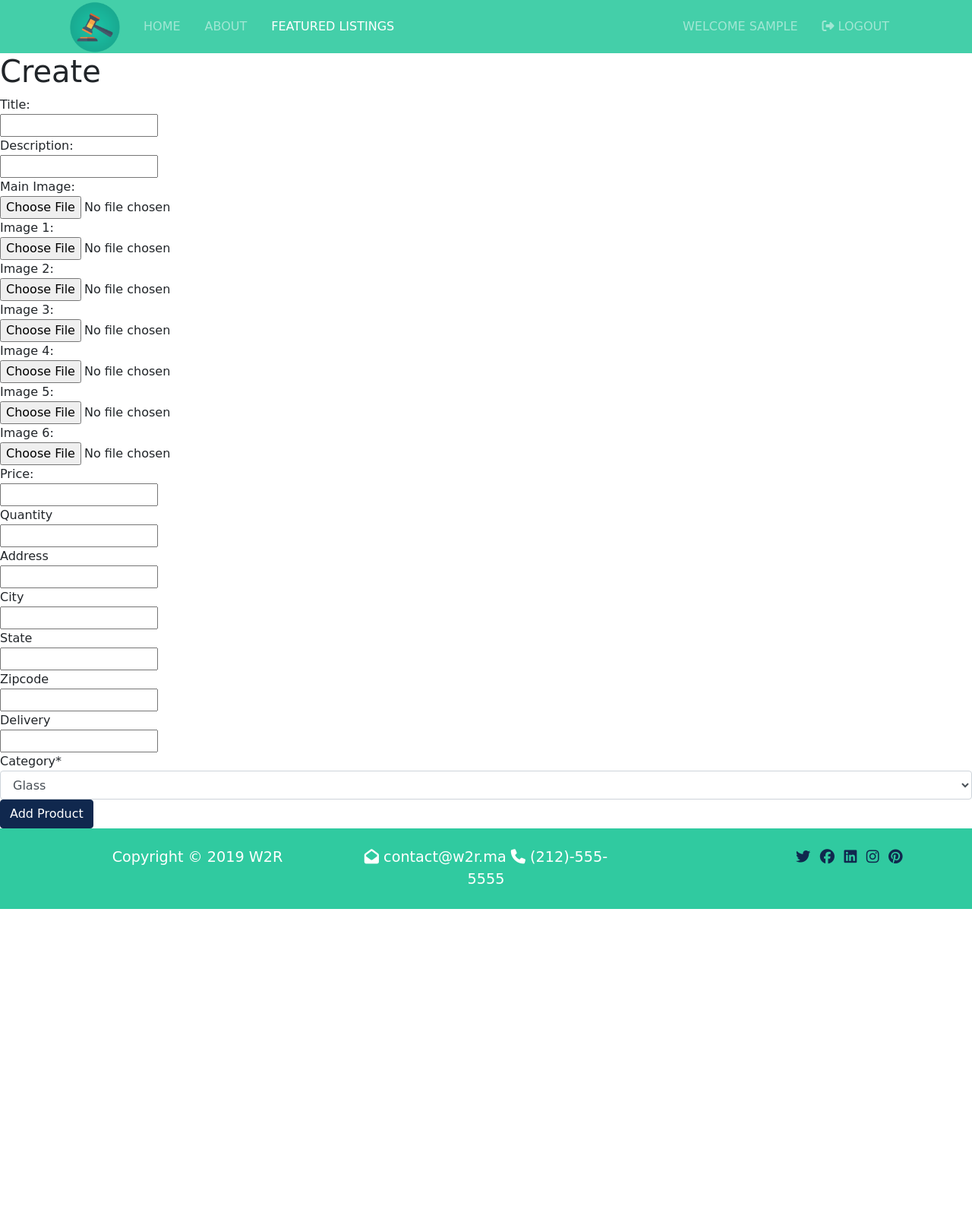
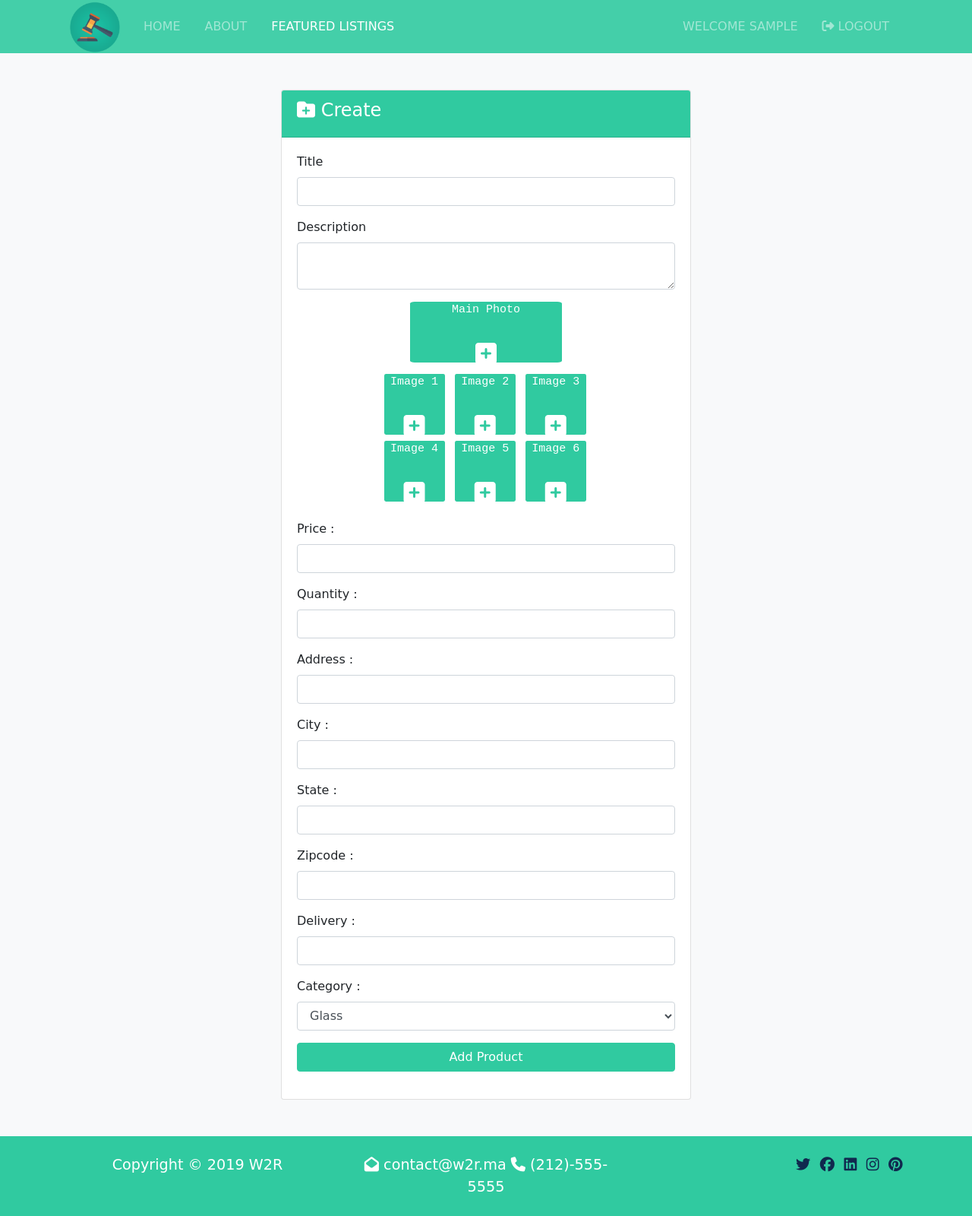
Before and after one commit to Falcon305/Waste2Ress, a Django app: page /listings/create in a window 1280 px wide. Shown: the whole page at 76% size. Before the commit the page ends 1196 px from the top, so only its background shows below. Run offline with Django 3.2, Linux system fonts and the light colour scheme; a user stored in the database is signed in; tables that the repository leaves empty hold one stand-in row (values such as "Sample post"); some libraries are stand-ins or nearby versions; some web fonts are replaced.

Commit message:
frontend3

```diff
--- a/templates/base.html
+++ b/templates/base.html
@@ -35,8 +35,8 @@
 
   <script src="{% static 'js/jquery-3.3.1.min.js' %}"></script>
   <script src="{% static 'js/bootstrap.bundle.min.js' %}"></script>
+  <script src="{% static 'js/lightbox.min.js' %}"></script>
   <script src="{% static 'js/main.js' %}"></script>
-  <script src="{% static 'js/lightbox.min.js' %}"></script>
   <script src="https://kit.fontawesome.com/a589fd9650.js"></script>
 </body>
 
--- a/templates/listings/create.html
+++ b/templates/listings/create.html
@@ -1,87 +1,127 @@
 {% extends 'base.html' %}
 
 {% block content %}
-
+<section id="login" class="bg-light py-5">
+    <div class="container">
+      <div class="row">
+        <div class="col-md-6 mx-auto">
+          <div class="card">
+            <div class="card-header bg-secondary text-white">
+              <h4>
+                <i class="fas fa-folder-plus"></i> Create </h4>
+            </div>
+            <div class="card-body">
+            {% include 'partials/_alerts.html' %}
+            <!-- test -->
 {% if error %}
 {{ error }}
-<br />
-<br />
 {% endif %}
-
-<h1>Create</h1>
-
 <form method="POST" action="{% url 'create' %}" enctype="multipart/form-data">
 {% csrf_token %}
-Title:
-<br />
-<input type="text" name="title" />
-<br />
-Description:
-<br />
-<input type="textbox" name="description" />
-<br />
+<div class="form-group">
+<label for="title">Title</label>
+<input type="text" class="form-control" name="title" />
+</div>
 
+<div class="form-group">
+<label for="description">Description</label>
+<textarea  class="form-control" name="description" > </textarea>
+</div>
 
-Main Image:
-<br />
-<input type="file" name="photo_main" />
-<br />
-Image 1:
-<br />
-<input type="file" name="photo_1" />
-<br />
-Image 2:
-<br />
-<input type="file" name="photo_2" />
-<br />
-Image 3:
-<br />
-<input type="file" name="photo_3" />
-<br />
-Image 4:
-<br />
-<input type="file" name="photo_4" />
-<br />
-Image 5:
-<br />
-<input type="file" name="photo_5" />
-<br />
-Image 6:
-<br />
-<input type="file" name="photo_6" />
-<br />
+<div class="form-group">
+<label for="photo_main" class="my-label bg-secondary main-pic">
+<input type="file" class="form-control-file my-file-input" name="photo_main" />
+<p class="file-return">Main Photo</p>
+<i class="fa fa-plus-square my-icon fa-2x"></i>
+</label>
+<div class="container my-container" >
+<label for="photo_1" class="my-label bg-secondary mr-2">
+  <input type="file" class="form-control-file my-file-input" name="photo_1" />
+  <p class="file-return" >Image 1</p>
+  <i class="fa fa-plus-square my-icon fa-2x"></i>
+</label>
 
-Price:
-<br />
-<input type="text" name="price" />
-<br />
-Quantity
-<br />
-<input type="text" name="quantity" />
-<br />
-Address
-<br />
-<input type="text" name="address" />
-<br />
-City
-<br />
-<input type="text" name="city" />
-<br />
-State
-<br />
-<input type="text" name="state" />
-<br />
-Zipcode
-<br />
-<input type="text" name="zipcode" />
-<br />
-Delivery
-<br />
-<input type="text" name="delivery" />
-<br />
-Category<span class="asteriskField">*</span> </label> <div class=""> <select name="category" class="select form-control" required="" id="id_category"> <option value="">---------</option> <option value="CW">Construction waste</option> <option value="ET">Electronics</option> <option value="GLS" selected="">Glass</option> <option value="HAZ">Hazardous</option> <option value="FER">Metals</option> <option value="HAZ">Hazardous</option> <option value="MWP">Mixed waste products</option> <option value="ORG">Organic</option> <option value="PAC">Paper and cardboard</option> <option value="MK">Plastics</option> <option value="RUB">Rubber</option> <option value="TOB">Textiles</option>
-<input class="btn btn-primary" type="submit" value="Add Product" />
+<label for="photo_2" class="my-label bg-secondary mr-2">
+  <input type="file" class="form-control-file my-file-input" name="photo_2" />
+  <p class="file-return" >Image 2</p>
+  <i class="fa fa-plus-square my-icon fa-2x"></i>
+</label>
+
+<label for="photo_3" class="my-label bg-secondary ">
+  <input type="file" class="form-control-file my-file-input" name="photo_3" />
+  <p class="file-return" >Image 3</p>
+  <i class="fa fa-plus-square my-icon fa-2x"></i>
+</label>
+</div>
+<div class="container my-container" >
+<label for="photo_4" class="my-label bg-secondary mr-2">
+  <input type="file" class="form-control-file my-file-input" name="photo_4" />
+  <p class="file-return" >Image 4</p>
+  <i class="fa fa-plus-square my-icon fa-2x"></i>
+</label>
+
+<label for="photo_5" class="my-label bg-secondary mr-2">
+  <input type="file" class="form-control-file my-file-input" name="photo_5" />
+  <p class="file-return" >Image 5</p>
+  <i class="fa fa-plus-square my-icon fa-2x"></i>
+</label>
+
+<label for="photo_6" class="my-label bg-secondary">
+  <input type="file" class="form-control-file my-file-input" name="photo_6" />
+  <p class="file-return" >Image 6</p>
+  <i class="fa fa-plus-square my-icon fa-2x"></i>
+</label>
+</div>
+
+</div>
+
+<div class="form-group">
+<label for="price">Price :</label>
+<input type="text" class="form-control" name="price" />
+</div>
+
+<div class="form-group">
+<label for="quantity">Quantity :</label>
+<input type="text" class="form-control" name="quantity" />
+</div>
+
+<div class="form-group">
+<label for="address">Address :</label>
+<input type="text" class="form-control" name="address" />
+</div>
+
+<div class="form-group">
+<label for="city">City :</label>
+<input type="text" class="form-control" name="city" />
+</div>
+
+<div class="form-group">
+<label for="state">State :</label>
+<input type="text" class="form-control" name="state" />
+</div>
+
+<div class="form-group">
+<label for="zipcode">Zipcode :</label>
+<input type="text" class="form-control" name="zipcode" />
+</div>
+
+<div class="form-group">
+<label for="delivery">Delivery :</label>
+<input type="text" class="form-control" name="delivery" />
+</div>
+
+<div class="form-group">
+<label for="category">Category :</label>
+<select name="category" class="select form-control" required="" id="id_category"> <option value="">---------</option> <option value="CW">Construction waste</option> <option value="ET">Electronics</option> <option value="GLS" selected="">Glass</option> <option value="HAZ">Hazardous</option> <option value="FER">Metals</option> <option value="HAZ">Hazardous</option> <option value="MWP">Mixed waste products</option> <option value="ORG">Organic</option> <option value="PAC">Paper and cardboard</option> <option value="MK">Plastics</option> <option value="RUB">Rubber</option> <option value="TOB">Textiles</option>
+</div>
+
+<input class="btn btn-secondary btn-block mt-3" type="submit" value="Add Product"/>
 
 </form>
-
+</div>
+</div>
+</div>
+</div>
+</div>
+</section>
 {% endblock %}
--- a/w2r/static/css/style.css
+++ b/w2r/static/css/style.css
@@ -196,3 +196,58 @@ img {
   box-shadow: none;
 }
 /* end of test */
+
+/* this is style for input files  */
+
+.my-file-input{
+  opacity: 0;
+  position: absolute;
+  width: 100%;
+  height: 100%;
+  z-index: 2;
+  cursor: pointer;
+}
+
+.my-icon{
+  margin-left: auto;
+  margin-right: auto;
+  bottom: 0;
+
+}
+.my-label{
+  width: 80px;
+  height: 80px;
+  position: relative;
+  text-align: center;
+  color: white;
+  font-family: 'Courier New', Courier, monospace;
+  border-radius: 3%;
+
+}
+.my-label:hover{
+  background-color: #30caa1af !important;
+}
+.my-label:hover > i{
+  border-radius: 10px 10px 1px 1px;
+  box-shadow: 5px 5px 15px gray;
+}
+.my-label > p{
+  font-size: 15px;
+  margin-bottom: 0px;
+  width: 100%;
+  height: 65%;
+}
+.main-pic{
+  display: block !important;
+  margin-right: auto;
+  margin-left: auto;
+  margin-bottom: 15px;
+  width: 200px;
+  height: 80px;
+}
+
+.my-container{
+  margin: auto;
+  width: 60%;
+
+}
--- a/w2r/static/js/main.js
+++ b/w2r/static/js/main.js
@@ -4,3 +4,14 @@ document.querySelector('.year').innerHTML = date.getFullYear();
 //setTimeout(function() {
   //  $('#message').fadeOut('slow');
   //}, 3000);
+
+  // to change the value of file input if photo submited
+  $(document).ready(function(){
+  var fileInput  = $( ".my-file-input" );
+  var the_return = $(".file-return");
+
+  fileInput.on("change", function(){
+    this.nextElementSibling.innerHTML = "SELECTED<i class='fas fa-check-circle d-block'></i>";
+  });
+
+});
```
